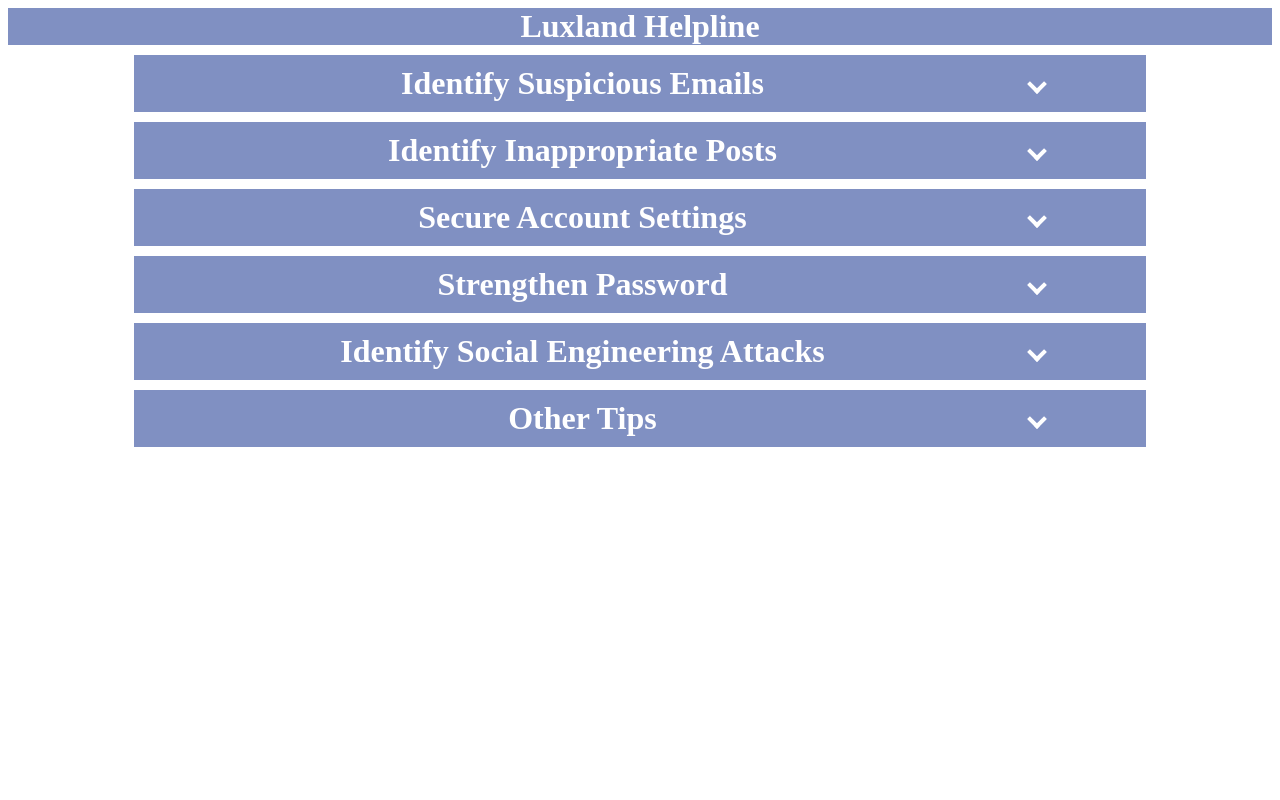
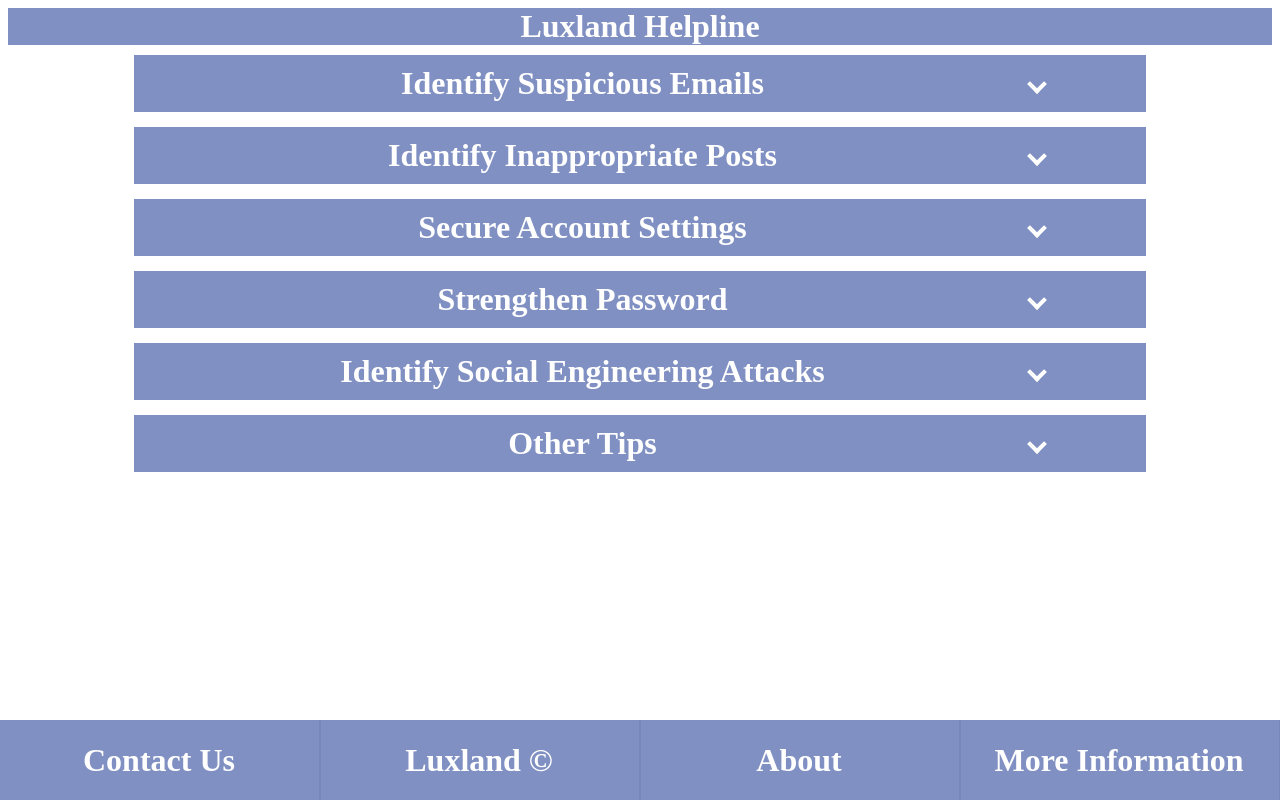
Before and after one commit to Hidden-Bug-0x1/csec-help-guide, a React (Create React App) app in the folder ui/: page / in a window 1280 px wide. Built offline with nearby package versions, Linux system fonts and the light colour scheme.

Commit message:
Added final touches to make UI pleasant

```diff
--- a/ui/src/App.css
+++ b/ui/src/App.css
@@ -1,15 +1,41 @@
 :root {
-	--primary: #8090c2;
-	--primary-txt-color: white;
-	--secondary: #c2b280;
-	--danger: #c28090;
-	--info: #80c2b2;
+	--primary: hsl(225, 35%, 63%);
+	--primary-darker: hsl(225, 35%, 60%);
+	--primary-txt-color: hsl(0, 0%, 100%);
+	--secondary: hsl(45, 35%, 63%);
+	--danger: hsl(345, 35%, 63%);
+	--info: hsl(165, 35%, 63%);
+}
+
+div#root {
+	margin: 0px;
+	width: 100%;
+	max-height: 90vh;
+	overflow-y: auto;
+	overflow-x: hidden;
 }
 
 .line {
 	height: 2px;
 	width: 80%;
 	background-color: var(--primary);
+}
+
+.end {
+	position: fixed;
+	bottom: 0px;
+	left: 0px;
+	width: 100%;
+	height: 10vh;
+}
+
+.end h1 {
+	display: flex;
+	justify-content: center;
+	align-items: center;
+	height: 100%;
+	width: 100%;
+	border-right: 2px var(--primary-darker) solid;
 }
 
 .tab-l {
--- a/ui/src/App.js
+++ b/ui/src/App.js
@@ -6,6 +6,7 @@ import './App.css';
 
 // componenets
 import Heading from './components/Heading';
+import Footer from './components/Footer';
 
 // pages
 import SuspiciousEmailPage from './pages/SuspiciousEmailPage';
@@ -39,6 +40,8 @@ function App() {
 			<Heading title='Other Tips' id={6}>
 				<Miscellaneous />
 			</Heading>
+
+			<Footer />
 		</>
 	);
 }
--- /dev/null
+++ b/ui/src/components/Footer.js
@@ -0,0 +1,25 @@
+import React from 'react';
+
+const Footer = () => {
+	return (
+		<div
+			className='card end'
+			style={{
+				display: 'grid',
+				gridTemplateColumns: 'repeat(4, 25%)',
+				justifyItems: 'center',
+				alignItems: 'center',
+			}}
+		>
+			<h1>Contact Us</h1>
+
+			<h1>Luxland &#169;</h1>
+
+			<h1>About</h1>
+
+			<h1>More Information</h1>
+		</div>
+	);
+};
+
+export default Footer;
--- a/ui/src/components/Heading.js
+++ b/ui/src/components/Heading.js
@@ -18,8 +18,8 @@ const Heading = (props) => {
 	};
 
 	return (
-		<>
-			<div className='container card disable-select' onClick={handleClick}>
+		<div onClick={handleClick} className='mb-3'>
+			<div className='container card disable-select'>
 				<h1 className='card'>{title}</h1>
 				<div id={`arrow${id}`} className='arrow down center'></div>
 			</div>
@@ -37,7 +37,7 @@ const Heading = (props) => {
 					</div>
 				</div>
 			</div>
-		</>
+		</div>
 	);
 };
 
```
